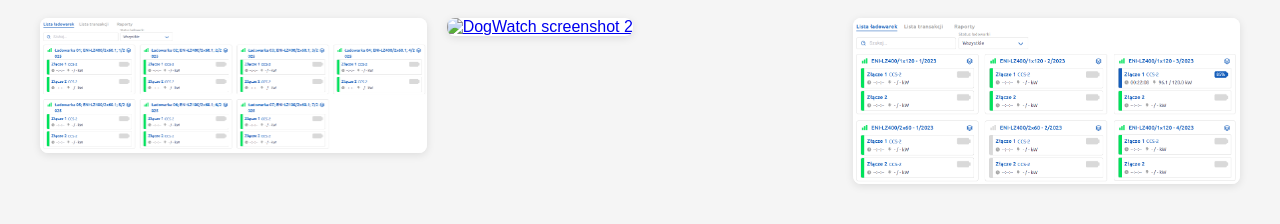
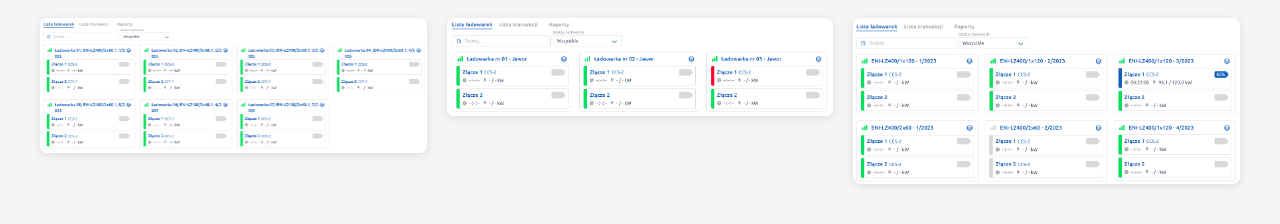
Before and after one commit to LBProAdmin/Realizacje-LBPro, a plain HTML site: page Enika/Screenshots/index.html in a window 1280 px wide. Shown: the part 128-352 px from the top of the page. Drawn offline with Linux system fonts and the light colour scheme.

Commit message:
Update index.html

```diff
--- a/Enika/Screenshots/index.html
+++ b/Enika/Screenshots/index.html
@@ -57,7 +57,7 @@
         </a>
 
         <a href="./Enika_lista_ladowarek_2.png">
-            <img src="./screenshot2.png" alt="DogWatch screenshot 2">
+            <img src="./Enika_lista_ladowarek_2.png" alt="DogWatch screenshot 2">
         </a>
 
         <a href="./Enika_lista_ladowarek_3.png">
```
